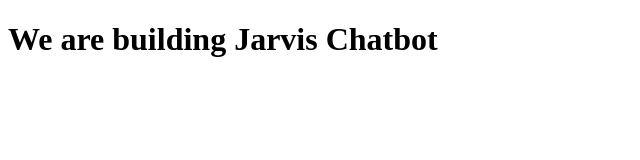
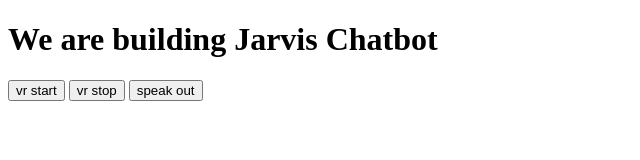
Before and after one commit to fasihi8298/Jarvis-chatbot, a plain HTML site: page index.html in a window 1280 px wide. Shown: the whole page, without its empty margins (0-640 px from the left). Drawn offline with Linux system fonts and the light colour scheme.

Commit message:
make 3 buttons for start,stop,speakout

```diff
--- a/index.html
+++ b/index.html
@@ -11,6 +11,11 @@
 
     <h1>We are building Jarvis Chatbot</h1>
 
+    <button id="start">vr start </button>
+    <button id="end">vr stop </button>
+    <button id="speakout">speak out</button>
+
+
     <!--====== javascript ======-->
 
     <script src="./script.js"></script>
```
